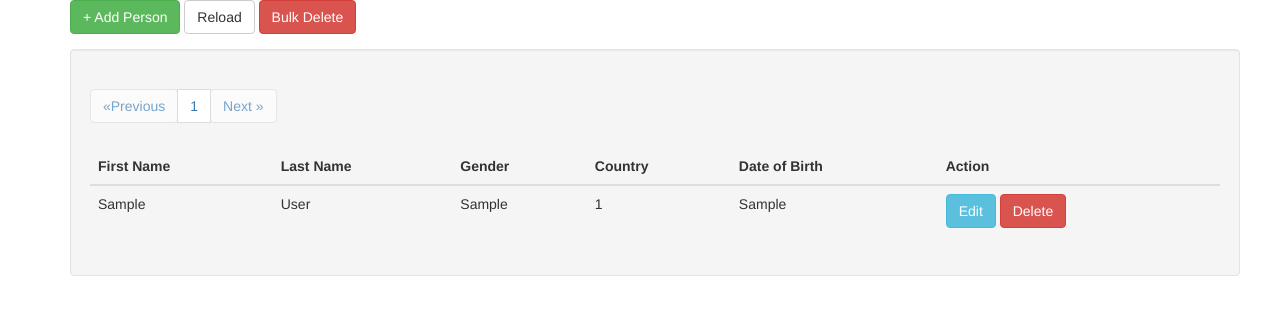
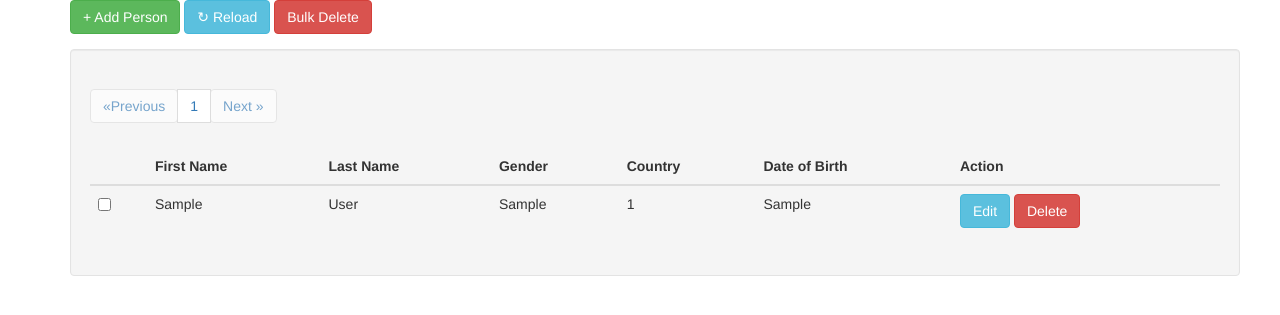
Before and after one commit to ravindra281298/PHP_CRUD_with_AUTH, a PHP site: page /views/index.php in a window 1280 px wide. Shown: the top 315 px of the page. Run offline with PHP 8.4, Linux system fonts and the light colour scheme; tables that the repository leaves empty or names only in its code hold one stand-in row (values such as "Sample post").

Commit message:
added bulk delete

```diff
--- a/routes/src.php
+++ b/routes/src.php
@@ -5,14 +5,6 @@
     session_start();
     $index_url = '../views/index.php';
     $addUser_url = '../views/addUser.php';
-
-    // $_SESSION['first_name'] = '';
-    // $_SESSION['last_name'] = '';
-    // $_SESSION['gender'] = '';
-    // $_SESSION['country'] = '';
-    // $_SESSION['dob'] = '';
-    // $_SESSION['id'] = 0;
-    // $_SESSION['update'] = false;
 
     if(isset($_POST['save'])) {
 
@@ -82,4 +74,18 @@
 
         header("location: $index_url ");
     }
+
+    if(isset($_POST['bulk_delete'])){
+
+        if(isset($_POST['delete'])){
+          foreach($_POST['delete'] as $id){
+            $mysqli->query("DELETE FROM users where id = $id") or die($mysqli->error);
+          }
+        }
+
+        $_SESSION['message'] = 'Bulk Record has been deleted';
+        $_SESSION['msg_type'] = 'danger';
+
+        header("Refresh:2; location: $index_url ");
+      }
 ?>
--- a/views/displayUsers.php
+++ b/views/displayUsers.php
@@ -52,6 +52,7 @@
     </div>
     <table class="table ">
         <thead>
+            <th></th>
             <th>First Name</th>
             <th>Last Name</th>
             <th>Gender</th>
@@ -62,6 +63,7 @@
         <?php
             while($row = $users->fetch_assoc()): ?>
             <tr>
+                <td><input type="checkbox" name='delete[]' value='<?= $row['id']?>'></td>
                 <td><?php echo $row['first_name']; ?></td>
                 <td><?php echo $row['last_name']; ?></td>
                 <td><?php echo $row['gender']; ?></td>
--- a/views/index.php
+++ b/views/index.php
@@ -27,12 +27,13 @@
         <div class="container center">
         <form  class="form-group" action="" method="post">
             <a class="btn btn-success" href="./addUser.php">+ Add Person</a>
-            <button class="btn btn-default "> Reload</button>
-            <button class="btn btn-danger">Bulk Delete</button>
-        </form>
+            <button class="btn btn-info " onClick="window.location.reload();">&#x21bb;  Reload</button>
+            <button class="btn btn-danger" type="submit" value="delete" name="bulk_delete">Bulk Delete</button>
+        <!-- </form> -->
         </div>
         <div class="container">
             <?php require_once './displayUsers.php'; ?>
         </div>
+        </form>
     </body>
 </html>
```
